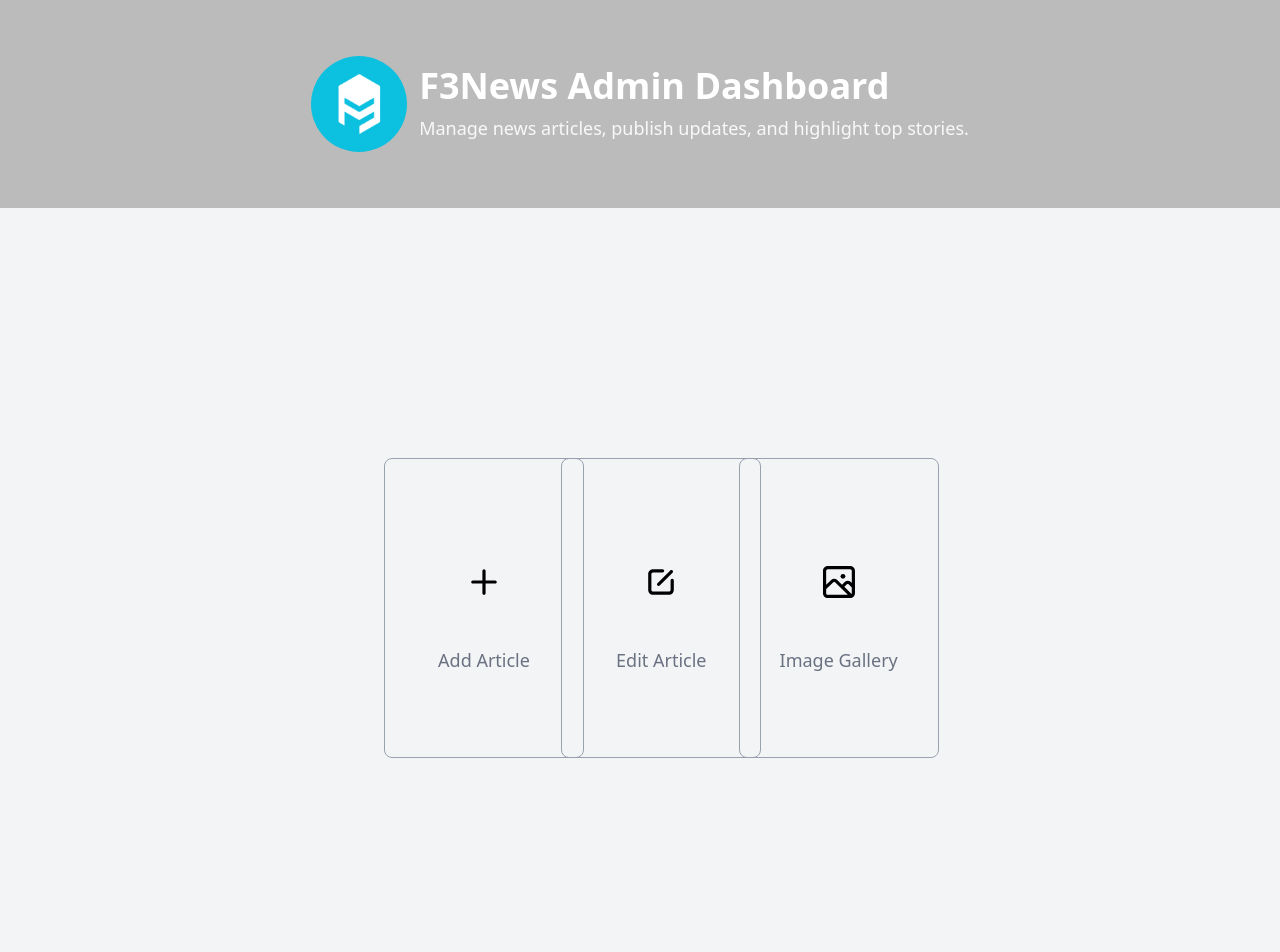
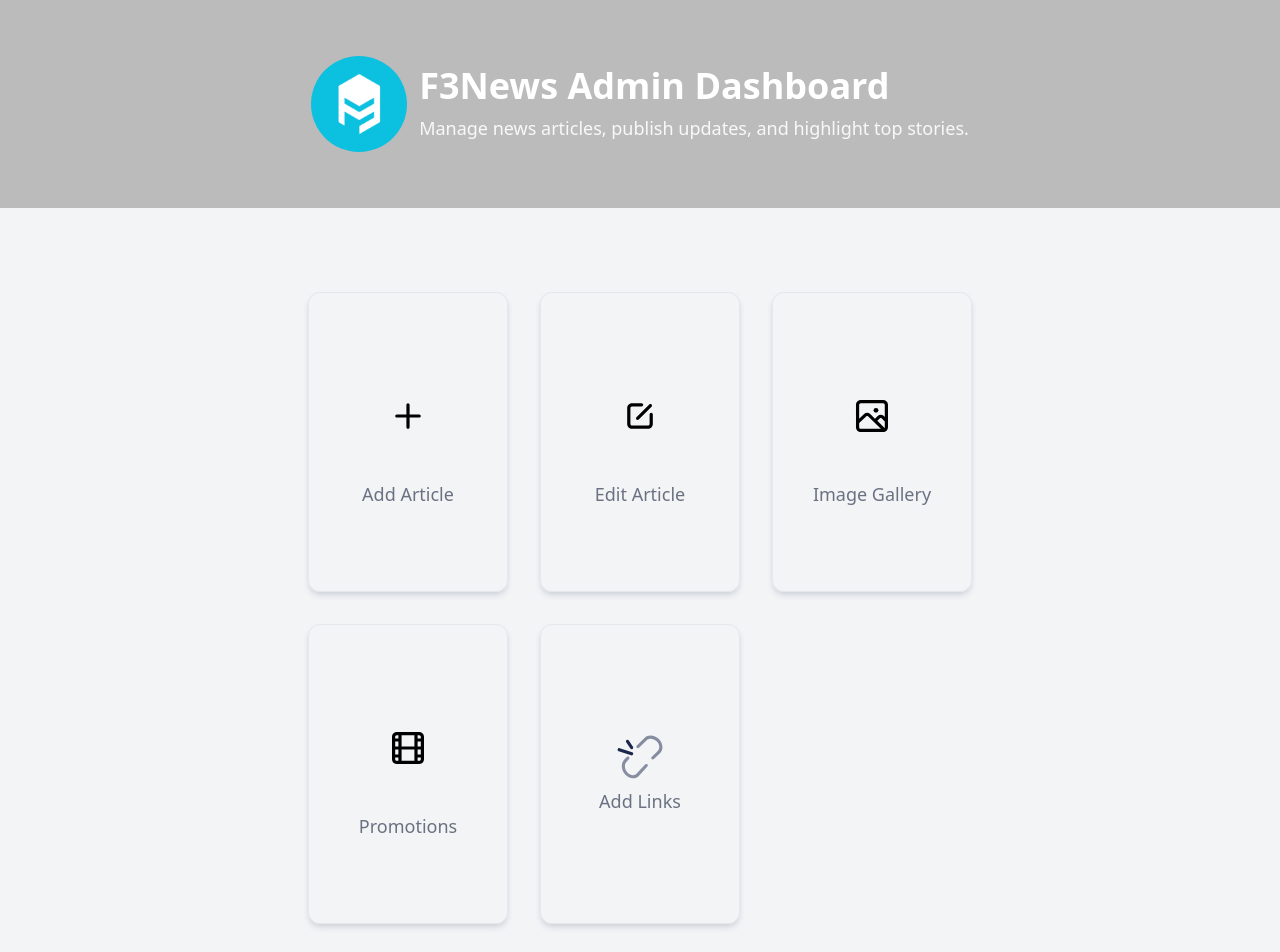
Before and after one commit to TahaK09/f3n-admin, a React (Vite) app in the folder client/: page / in a window 1280 px wide. Shown: the top 952 px of the page. Built offline with nearby package versions, Linux system fonts and the light colour scheme.

Commit message:
Home page updated

```diff
--- a/client/src/components/homeSection.jsx
+++ b/client/src/components/homeSection.jsx
@@ -65,19 +65,73 @@ function HomeSection() {
         </svg>
       ),
     },
+    {
+      name: "Promotions",
+      logo: (
+        <svg
+          xmlns="http://www.w3.org/2000/svg"
+          xmlns:xlink="http://www.w3.org/1999/xlink"
+          fill="#000000"
+          height="100px"
+          width="100px"
+          version="1.1"
+          id="Layer_1"
+          viewBox="0 0 500 500"
+          enable-background="new 0 0 500 500"
+          xml:space="preserve"
+        >
+          <path d="M306,120H194c-13.2,0-24,10.8-24,24v112c0,13.2,10.8,24,24,24h112c13.2,0,24-10.8,24-24V144C330,130.8,319.2,120,306,120z   M298,168h16v24h-16V168z M282,192h-64v-56h64V192z M202,192h-16v-24h16V192z M186,208h16v24h-16V208z M218,208h64v56h-64V208z   M298,208h16v24h-16V208z M314,144v8h-16v-16h8C310.4,136,314,139.6,314,144z M194,136h8v16h-16v-8C186,139.6,189.6,136,194,136z   M186,256v-8h16v16h-8C189.6,264,186,260.4,186,256z M306,264h-8v-16h16v8C314,260.4,310.4,264,306,264z" />
+        </svg>
+      ),
+    },
+    {
+      name: "Add Links",
+      logo: (
+        <svg
+          xmlns="http://www.w3.org/2000/svg"
+          width="50px"
+          height="50px"
+          viewBox="0 0 24 24"
+          fill="none"
+        >
+          <g opacity="0.5">
+            <path
+              d="M19.99 3.99115C18.4373 2.46996 16.3087 2.41193 15.2253 3.4733L11.5252 7.09827C11.2294 7.38815 10.7545 7.38328 10.4646 7.0874C10.1748 6.79152 10.1796 6.31667 10.4755 6.02679L14.1756 2.40182C16.0115 0.603153 19.0893 1.00883 21.0397 2.91967C22.9928 4.8332 23.4181 7.87522 21.5683 9.68753L18.6611 12.5357C18.3652 12.8256 17.8904 12.8208 17.6005 12.5249C17.3106 12.229 17.3155 11.7542 17.6113 11.4643L20.5185 8.61605C21.588 7.56832 21.5399 5.50967 19.99 3.99115Z"
+              fill="#1C274C"
+            />
+            <path
+              d="M6.72792 12.506C7.00738 12.2003 6.98606 11.7259 6.68032 11.4464C6.37457 11.167 5.90018 11.1883 5.62073 11.494L4.35987 12.8735C2.63303 14.7628 3.01021 17.9268 4.86421 19.9552C6.72938 21.9958 9.73466 22.4595 11.5192 20.507L15.554 16.0926C15.8334 15.7869 15.8121 15.3125 15.5064 15.033C15.2006 14.7536 14.7262 14.7749 14.4468 15.0806L10.412 19.495C9.41116 20.59 7.44876 20.5596 5.97141 18.9432C4.4829 17.3147 4.40847 15.0437 5.46706 13.8855L6.72792 12.506Z"
+              fill="#1C274C"
+            />
+          </g>
+          <path
+            d="M6.62424 3.58393C6.39448 3.23929 5.92882 3.14616 5.58418 3.37592C5.23953 3.60568 5.1464 4.07134 5.37617 4.41598L7.37617 7.41598C7.60593 7.76063 8.07158 7.85376 8.41623 7.624C8.76088 7.39423 8.85401 6.92858 8.62424 6.58393L6.62424 3.58393Z"
+            fill="#1C274C"
+          />
+          <path
+            d="M2.23737 7.28845C1.84442 7.15746 1.41968 7.36983 1.28869 7.76279C1.15771 8.15574 1.37008 8.58048 1.76303 8.71147L7.76303 10.7115C8.15599 10.8425 8.58073 10.6301 8.71172 10.2371C8.8427 9.84417 8.63033 9.41943 8.23737 9.28845L2.23737 7.28845Z"
+            fill="#1C274C"
+          />
+        </svg>
+      ),
+    },
   ];
   return (
     <>
-      <div className="w-full h-screen grid grid-cols-3 gap-5 px-96 justify-center items-center">
+      <div className="w-full min-h-screen flex justify-center items-center">
+        <div className="grid grid-cols-1 sm:grid-cols-2 md:grid-cols-3 gap-8">
           {pageArr.map((page, idx) => (
             <div
               key={idx}
-            className="flex flex-col gap-1 w-[200px] h-[300px] py-3 px-2.5 border rounded-lg border-gray-400 justify-center items-center cursor-pointer"
+              className="flex flex-col gap-1 w-[200px] h-[300px] py-3 px-2.5 rounded-xl shadow-md border border-gray-200 hover:scale-110 transition-all shadow-gray-300 justify-center items-center cursor-pointer"
             >
               {page.logo}
-            <div className="text-lg font-medium text-gray-500">{page.name}</div>
+              <div className="text-lg font-medium text-gray-500">
+                {page.name}
+              </div>
             </div>
           ))}
+        </div>
       </div>
     </>
   );
```
Lines whose indentation alone changed are shown as unchanged.
